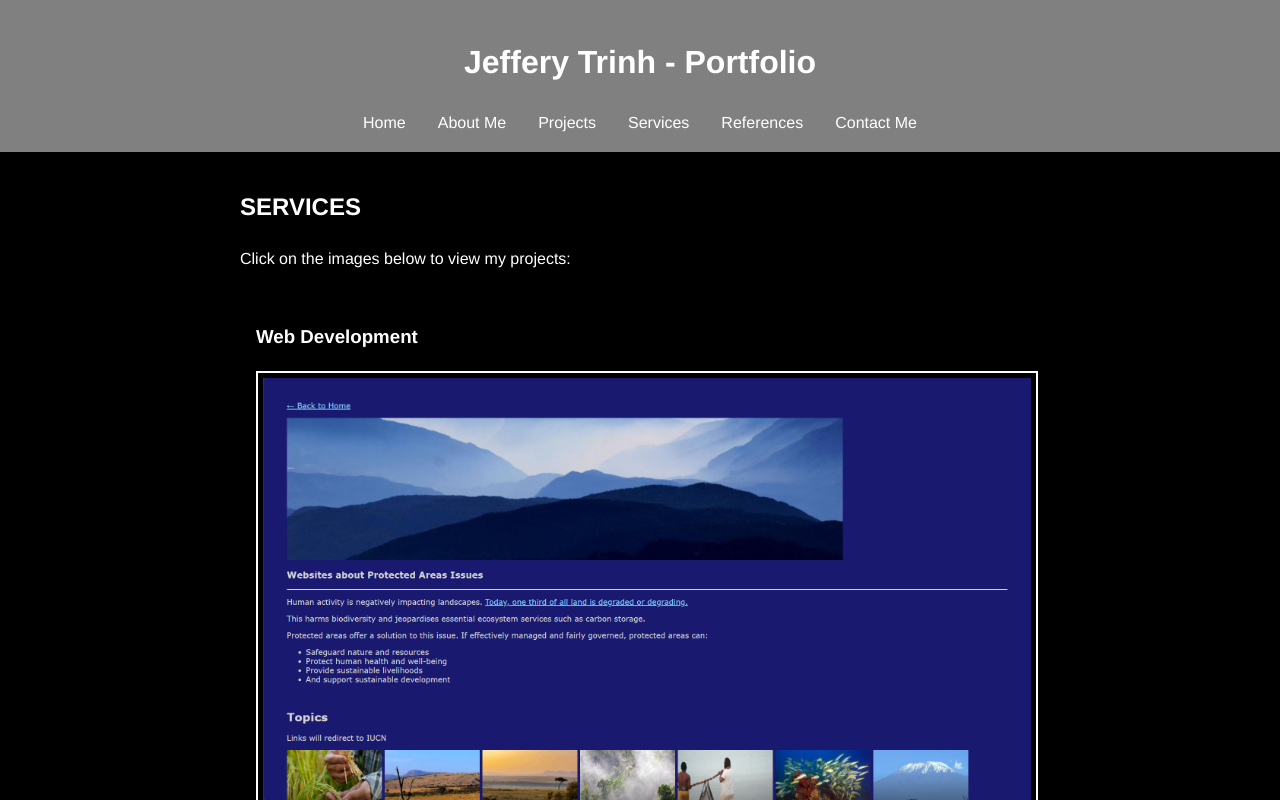
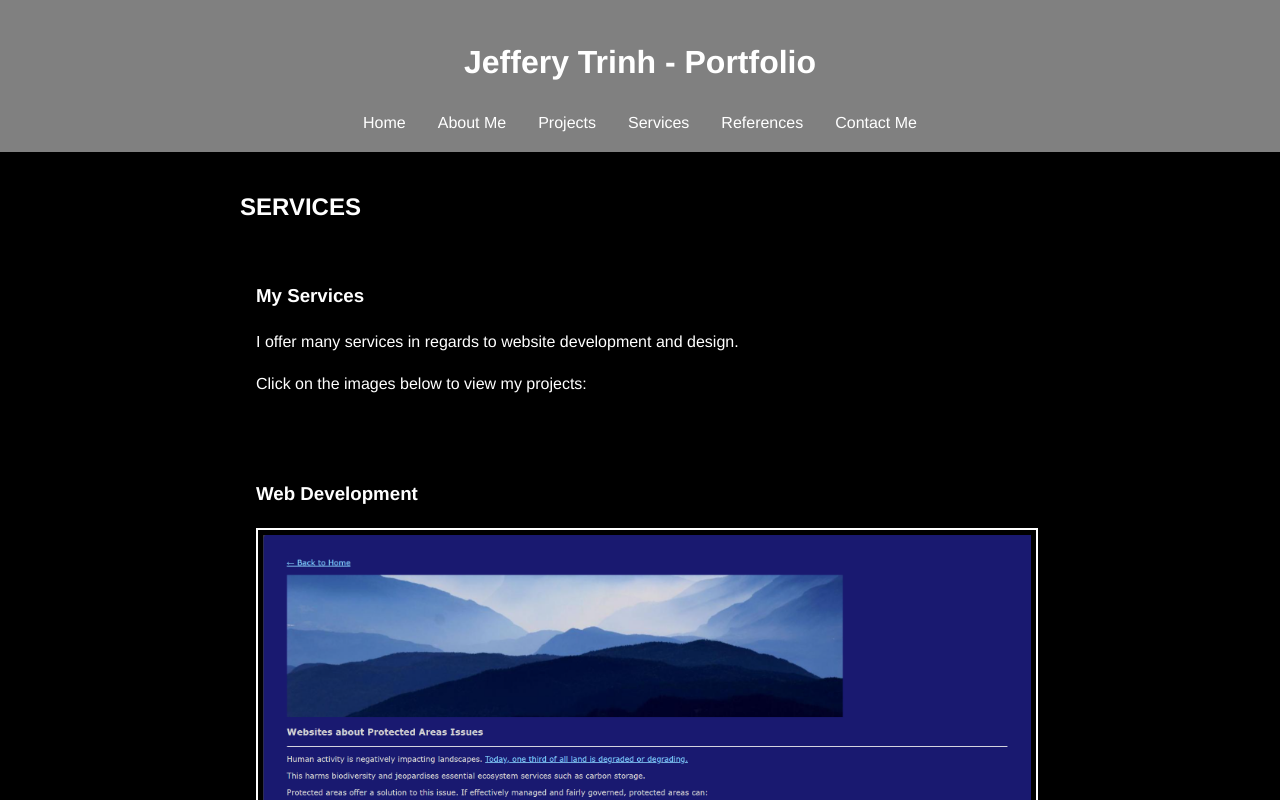
Before and after one commit to jefferytrinh/portfolio-website-comp229, a React (Create React App) app in the folder my-app/: page /services in a window 1280 px wide. Shown: the top 800 px of the page. Built offline with nearby package versions, Linux system fonts and the light colour scheme.

Commit message:
Update Services.js (3rd time 10/15/26)

```diff
--- a/my-app/src/pages/Services.js
+++ b/my-app/src/pages/Services.js
@@ -3,7 +3,11 @@ function Services() {
     <>
       <h2>SERVICES</h2>
 
-      <p>Click on the images below to view my projects:</p>
+      <div class="card">
+        <h3>My Services</h3>
+        <p>I offer many services in regards to website development and design.</p>
+        <p>Click on the images below to view my projects:</p>
+      </div>
 
       <div class="card">
         <h3>Web Development</h3>
```
